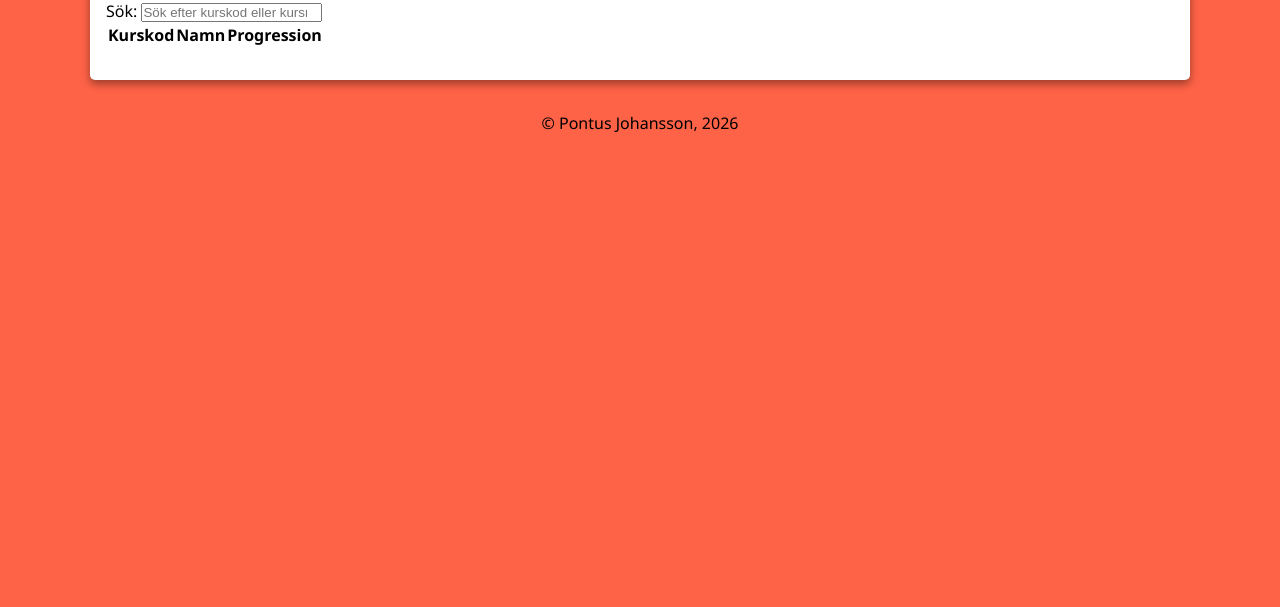
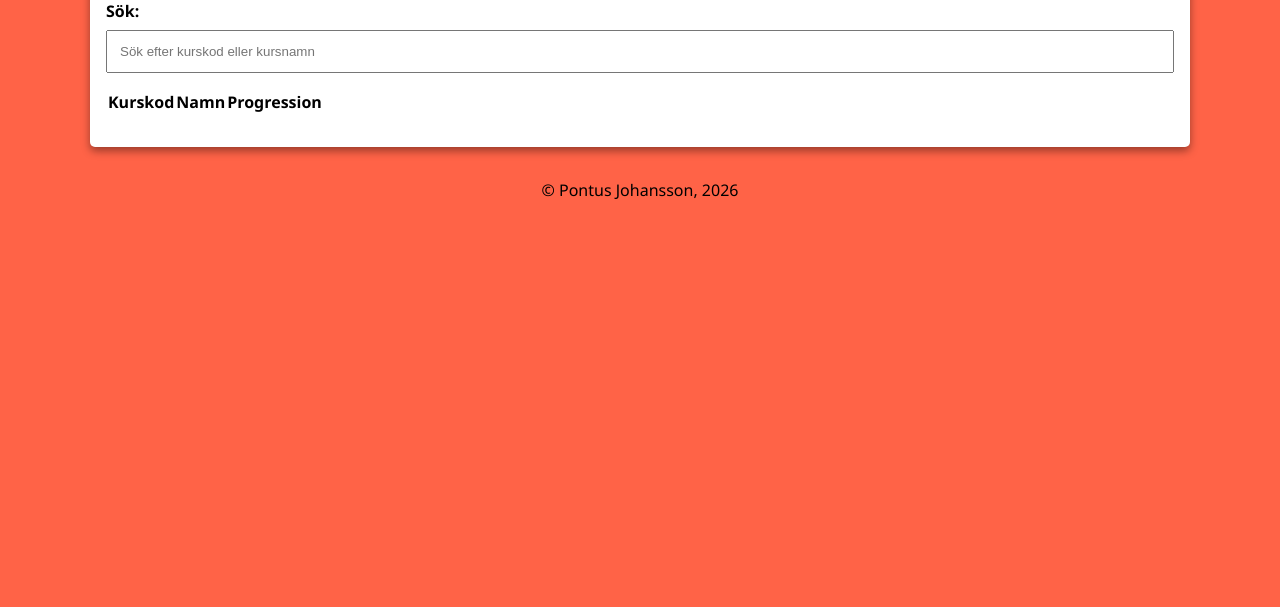
Before and after one commit to Punttt/vite-laboration2, a website built with Vite: page index.html in a window 1280 px wide. Shown: the part 193-800 px from the top of the page. Built offline with nearby package versions, Linux system fonts and the light colour scheme.

Commit message:
CSS för form, sökrutan med padding och storlek

```diff
--- a/src/css/styles.css
+++ b/src/css/styles.css
@@ -31,6 +31,19 @@ main h2 {
     font-weight: 400;
 }
 
+/* Forms */
+main label {
+    display: block;
+    font-weight: 600;
+    margin-bottom: 0.5rem;
+}
+main input {
+    margin-bottom: 1rem;
+    padding: 0.75rem;
+    display: block;
+    width: 100%;
+}
+
 /* Footer */
 footer {
     padding: 2rem 0;
```
